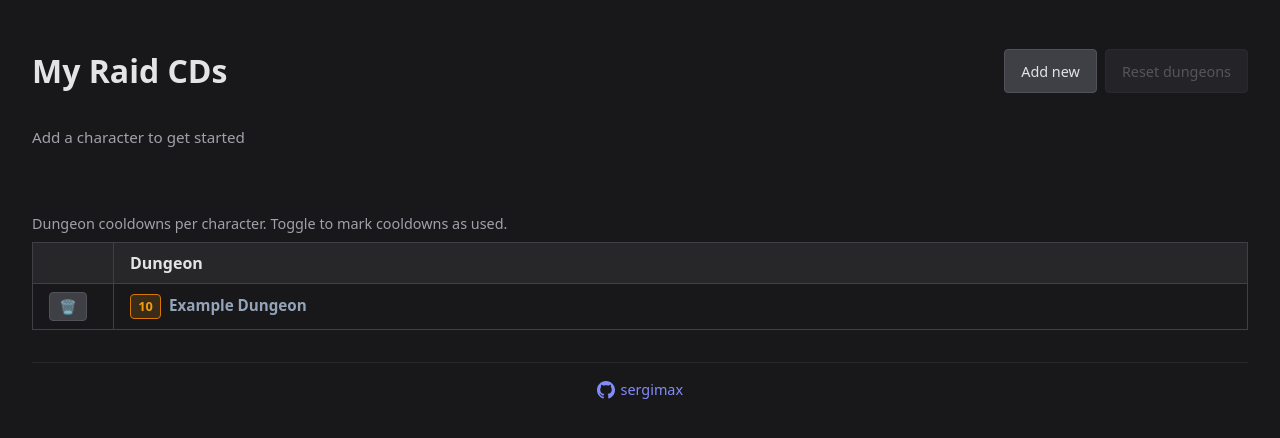
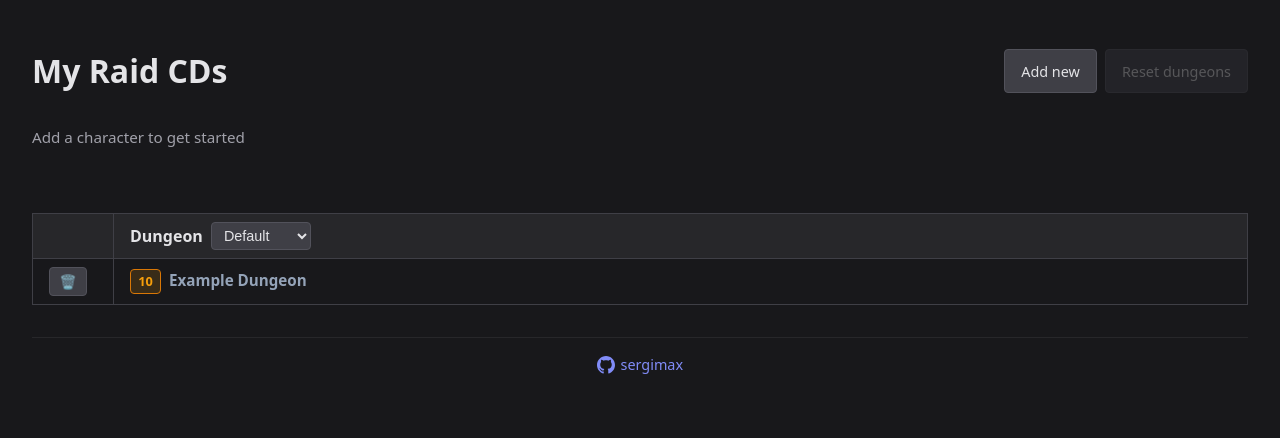
Before and after one commit to sergimax/my-raid-cds, a React (Vite) app: page / in a window 1280 px wide. Shown: the top 438 px of the page. Built offline with nearby package versions, Linux system fonts and the light colour scheme.

Commit message:
feat(dungeon-table): implement sorting functionality for dungeons with UI controls for sort key and direction

```diff
--- a/src/components/dungeon-table/index.tsx
+++ b/src/components/dungeon-table/index.tsx
@@ -1,6 +1,10 @@
+import { useState, useMemo } from "react";
 import { DungeonMode } from "../../types/dungeons.ts";
+import type { DungeonRecord } from "../../types/dungeons.ts";
 import type { DungeonTableProps } from "./types";
 import "./styles.css";
+
+export type DungeonSortKey = "default" | "name" | "size" | "itemLevel";
 
 function getItemLevelTier(itemLevel: number[]): number {
   if (itemLevel.length === 0) return 1;
@@ -9,6 +13,30 @@ function getItemLevelTier(itemLevel: number[]): number {
   if (max >= 240) return 3;
   if (max >= 220) return 2;
   return 1;
+}
+
+function getMaxItemLevel(d: DungeonRecord): number {
+  return d.itemLevel.length > 0 ? Math.max(...d.itemLevel) : 0;
+}
+
+function sortDungeons(
+  list: DungeonRecord[],
+  key: DungeonSortKey,
+  dir: "asc" | "desc"
+): DungeonRecord[] {
+  if (key === "default") return [...list];
+  const sorted = [...list].sort((a, b) => {
+    let cmp = 0;
+    if (key === "name") {
+      cmp = a.name.localeCompare(b.name) || a.size - b.size;
+    } else if (key === "size") {
+      cmp = a.size - b.size || a.name.localeCompare(b.name);
+    } else if (key === "itemLevel") {
+      cmp = getMaxItemLevel(a) - getMaxItemLevel(b) || a.name.localeCompare(b.name);
+    }
+    return dir === "asc" ? cmp : -cmp;
+  });
+  return sorted;
 }
 
 export function DungeonTable({
@@ -20,15 +48,59 @@ export function DungeonTable({
   onResetCharacter,
   onDeleteCharacter,
 }: DungeonTableProps) {
+  const [sortKey, setSortKey] = useState<DungeonSortKey>("default");
+  const [sortDir, setSortDir] = useState<"asc" | "desc">("asc");
+
+  const sortedDungeons = useMemo(
+    () => sortDungeons(dungeons, sortKey, sortDir),
+    [dungeons, sortKey, sortDir]
+  );
+
+  const handleSortChange = (e: React.ChangeEvent<HTMLSelectElement>) => {
+    const value = e.target.value as DungeonSortKey;
+    setSortKey(value);
+  };
+
+  const cycleSortDir = () => {
+    setSortDir((d) => (d === "asc" ? "desc" : "asc"));
+  };
+
   return (
-    <table className="dungeon-table" aria-label="Dungeon cooldown tracker">
-      <caption>
-        Dungeon cooldowns per character. Toggle to mark cooldowns as used.
-      </caption>
+    <div className="dungeon-table-container">
+      <table className="dungeon-table" aria-label="Dungeon cooldown tracker">
       <thead>
         <tr>
           <th scope="col" className="dungeon-table-delete-col" aria-label="Delete dungeon" />
-          <th scope="col" className="dungeon-table-sticky-col">Dungeon</th>
+          <th scope="col" className="dungeon-table-sticky-col">
+            <div className="dungeon-table-dungeon-header">
+              <span className="dungeon-table-dungeon-header-label">Dungeon</span>
+              <div className="dungeon-table-sort">
+                <select
+                  id="dungeon-sort"
+                  className="dungeon-table-sort-select"
+                  value={sortKey}
+                  onChange={handleSortChange}
+                  aria-label="Sort dungeons by"
+                >
+                  <option value="default">Default</option>
+                  <option value="name">Name</option>
+                  <option value="size">Size</option>
+                  <option value="itemLevel">Item level</option>
+                </select>
+                {sortKey !== "default" && (
+                  <button
+                    type="button"
+                    className="dungeon-table-sort-dir-btn"
+                    onClick={cycleSortDir}
+                    aria-label={`Sort ${sortDir === "asc" ? "ascending" : "descending"}`}
+                    title={sortDir === "asc" ? "Ascending (click for descending)" : "Descending (click for ascending)"}
+                  >
+                    {sortDir === "asc" ? "↑" : "↓"}
+                  </button>
+                )}
+              </div>
+            </div>
+          </th>
           {characters.map((char) => {
             const hasToggles = Object.values(
               dungeonToggles[char.id] ?? {}
@@ -85,7 +157,7 @@ export function DungeonTable({
             </td>
           </tr>
         ) : (
-          dungeons.map((dungeon) => (
+          sortedDungeons.map((dungeon) => (
           <tr key={dungeon.id}>
             <td className="dungeon-table-delete-col">
               <button
@@ -134,5 +206,6 @@ export function DungeonTable({
         )}
       </tbody>
     </table>
+    </div>
   );
 }
--- a/src/components/dungeon-table/styles.css
+++ b/src/components/dungeon-table/styles.css
@@ -1,7 +1,10 @@
+.dungeon-table-container {
+  margin-top: 1.5rem;
+}
+
 .dungeon-table {
   width: 100%;
   border-collapse: collapse;
-  margin-top: 1.5rem;
 }
 
 .dungeon-table-delete-col {
@@ -31,11 +34,52 @@
   z-index: 2;
 }
 
-.dungeon-table caption {
-  text-align: left;
+.dungeon-table-dungeon-header {
+  display: flex;
+  flex-wrap: wrap;
+  align-items: center;
+  gap: 0.35rem 0.5rem;
+}
+
+.dungeon-table-dungeon-header-label {
+  font-weight: 600;
+  flex-shrink: 0;
+}
+
+.dungeon-table-sort {
+  display: inline-flex;
+  align-items: center;
+  gap: 0.35rem;
+}
+
+.dungeon-table-sort-select {
   font-size: 0.9em;
-  color: #a1a1aa;
-  margin-bottom: 0.5rem;
+  padding: 0.25rem 0.5rem;
+  background: #3f3f46;
+  color: #e4e4e7;
+  border: 1px solid #52525b;
+  border-radius: 4px;
+  cursor: pointer;
+}
+
+.dungeon-table-sort-select:hover,
+.dungeon-table-sort-select:focus {
+  border-color: #6366f1;
+  outline: none;
+}
+
+.dungeon-table-sort-dir-btn {
+  font-size: 0.9em;
+  padding: 0.2rem 0.5rem;
+  background: #3f3f46;
+  color: #e4e4e7;
+  border: 1px solid #52525b;
+  border-radius: 4px;
+  cursor: pointer;
+}
+
+.dungeon-table-sort-dir-btn:hover {
+  background: #52525b;
 }
 
 .dungeon-table-empty-state {
```
